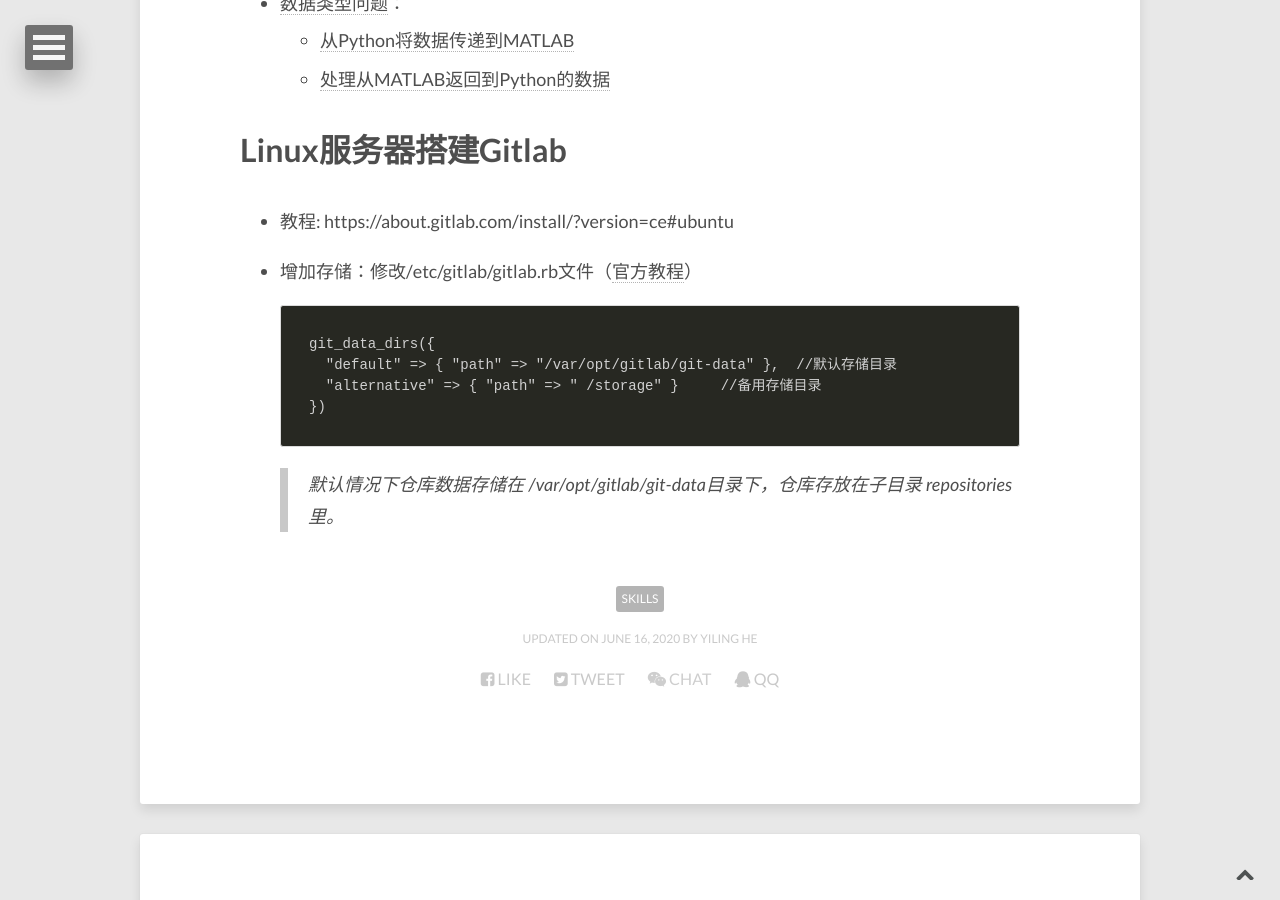
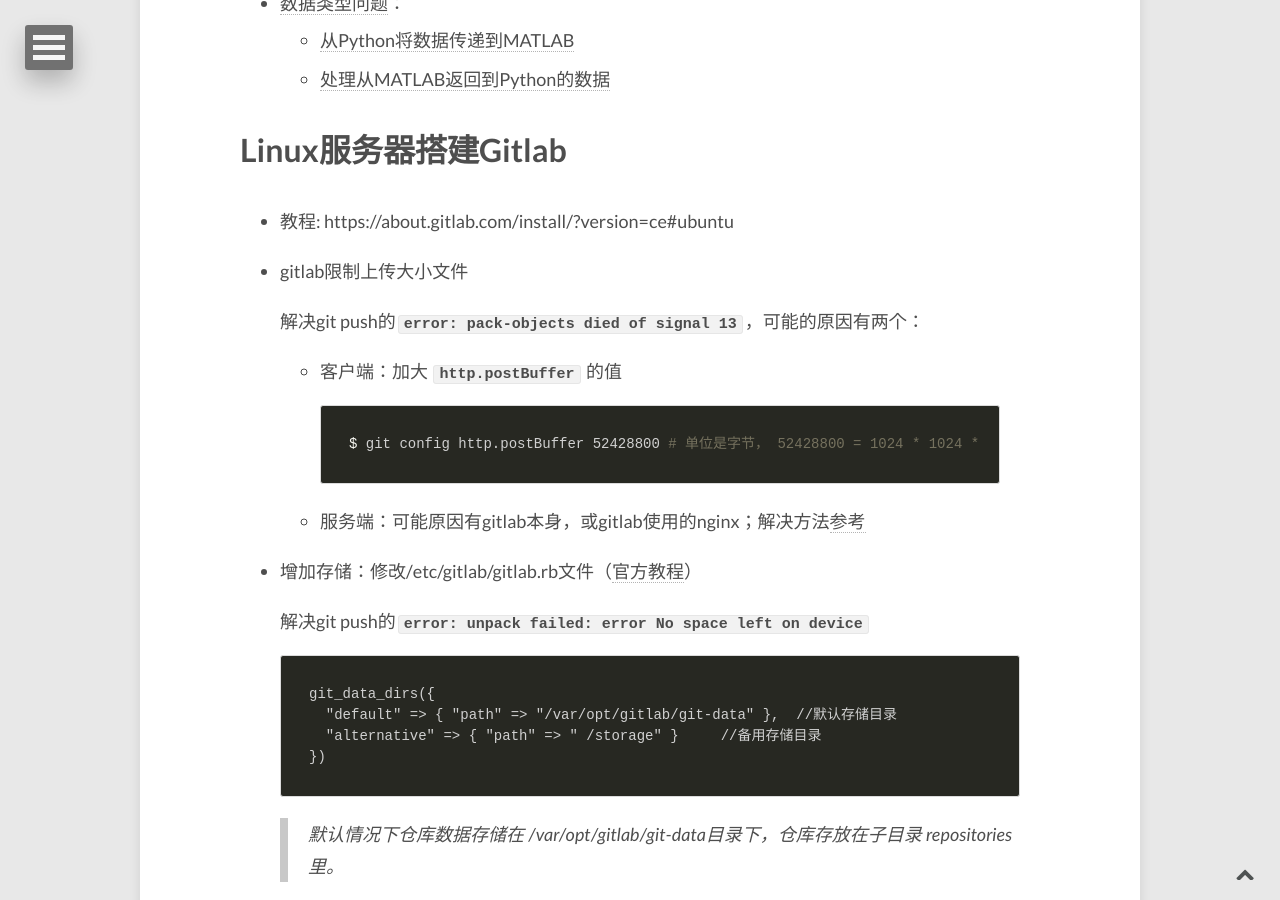
Before and after one commit to E0HYL/BLOG-OF-E0, a Jekyll site: the page built from _posts/2018-10-26-collections.md, in a window 1280 px wide and 900 px high, scrolled down 4365 px. Built offline with Jekyll 4.4.1, drawn with Linux system fonts in a browser that asks for light colours; nearby versions of some CDN libraries; emoji names are drawn with the system emoji font; comment, search, counter and statistics services are not loaded; some of the changed text lies outside the part shown.

Commit message:
add git push error explaination

````diff
--- a/_posts/2018-10-26-collections.md
+++ b/_posts/2018-10-26-collections.md
@@ -116,13 +116,29 @@ Debian源使用帮助（含例：中科大源）http://mirrors.ustc.edu.cn/help/
 
 - 教程: https://about.gitlab.com/install/?version=ce#ubuntu
 
+- gitlab限制上传大小文件
+
+  解决git push的`error: pack-objects died of signal 13`，可能的原因有两个：
+
+  - 客户端：加大 `http.postBuffer` 的值
+
+    ```shell
+    $ git config http.postBuffer 52428800 # 单位是字节， 52428800 = 1024 * 1024 * 50 即 50 M
+    ```
+
+  - 服务端：可能原因有gitlab本身，或gitlab使用的nginx；解决方法[参考](https://cloud.tencent.com/developer/article/1395956)
+
+
+
 - 增加存储：修改/etc/gitlab/gitlab.rb文件（[官方教程](https://docs.gitlab.com/omnibus/settings/configuration.html#storing-git-data-in-an-alternative-directory)）
+
+  解决git push的`error: unpack failed: error No space left on device`
 
   ```
   git_data_dirs({
     "default" => { "path" => "/var/opt/gitlab/git-data" },  //默认存储目录
     "alternative" => { "path" => " /storage" }     //备用存储目录
-  })
+})
   ```
 
   > 默认情况下仓库数据存储在 /var/opt/gitlab/git-data目录下，仓库存放在子目录 repositories里。
````
